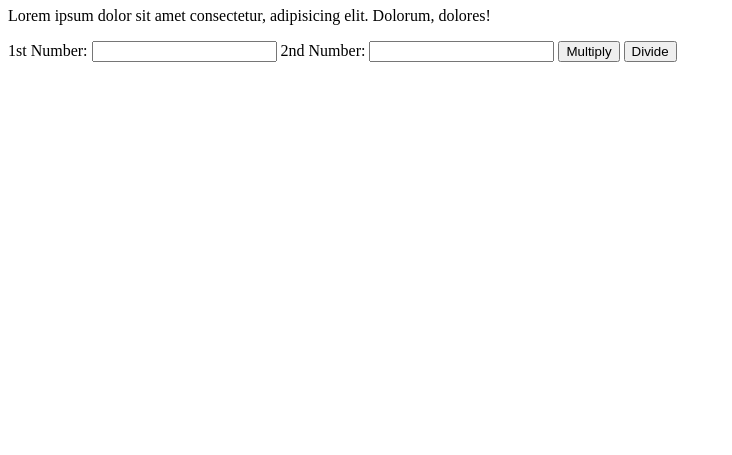
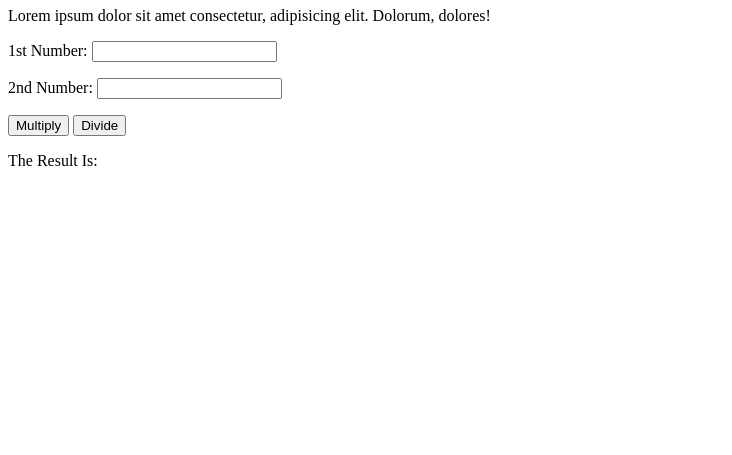
Before and after one commit to Kanit-tha/precodecamp, a plain HTML site: page JS/LabDOM.html in a window 1280 px wide. Shown: the part 345-800 px from the top of the page, without its empty margins (0-732 px from the left). Drawn offline with Linux system fonts and the light colour scheme.

Commit message:
โปรแกรม3

```diff
--- a/JS/LabDOM.html
+++ b/JS/LabDOM.html
@@ -25,17 +25,18 @@
         }
 
 
-        function multiply() {
-
-            sum=num1*num2;
-
-
+        function Multiply() {
+            firstNumber = document.getElementById("firstNumber").value;
+            secondNumber = document.getElementById("secondNumber").value;
+            document.getElementById("result").innerHTML = firstNumber * secondNumber;
         }
 
-        function divide() {
+        function Divide() {
+            firstNumber = document.getElementById("firstNumber").value;
+            secondNumber = document.getElementById("secondNumber").value;
+            document.getElementById("result").innerHTML = firstNumber / secondNumber;
+        }
 
-            sum=num1/num2;
-        }
     </script>
 </head>
 
@@ -58,15 +59,18 @@
     <h1>โปรแกรม 3</h1>
     <p>Lorem ipsum dolor sit amet consectetur, adipisicing elit. Dolorum, dolores!</p>
 
-    <form action="">
-        1st Number:
-        <input type="number" >
-        2nd Number:
-        <input type="number">
-        <button onclick="multiply()">Multiply</button>
-        <button onclick="divide()">Divide</button>
+    <form>
+        <p>1st Number:
+        <input type="text" id="firstNumber" value=""></p>
+        <p>2nd Number:
+        <input type="text" id="secondNumber" value=""></p>
+        <input type="button" onclick="Multiply()" value="Multiply">
+        <input type="button" onclick="Divide()" value="Divide">
+    </form>
+        <p>The Result Is:</p>
+        <p id="result"></p>
 
-    </form>
+
 </body>
 
 </html>
```
